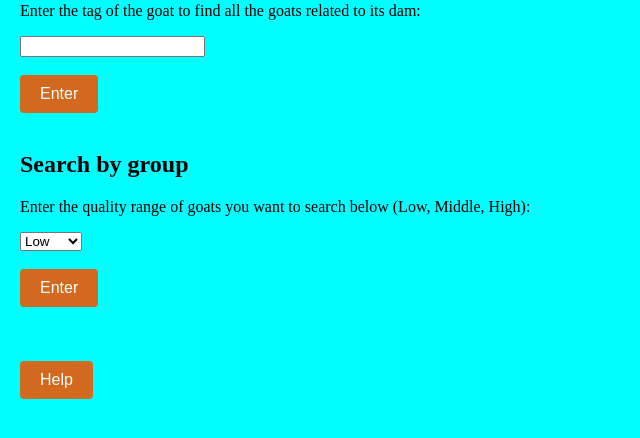
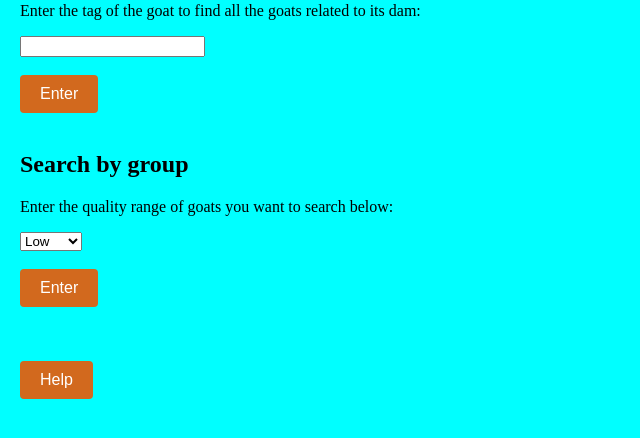
Before and after one commit to KonradW29/ProjectDatabases, a Flask app: page / in a window 1280 px wide. Shown: the part 183-621 px from the top of the page, without its empty margins (0-640 px from the left). Run offline with Flask 3, Linux system fonts and the light colour scheme; some libraries are stand-ins or nearby versions.

Commit message:
Updated html code to make a prompt better

```diff
--- a/templates/UI.html
+++ b/templates/UI.html
@@ -56,7 +56,7 @@
     </div>
     <div>
         <h2>Search by group</h2>
-        <p>Enter the quality range of goats you want to search below (Low, Middle, High):</p>
+        <p>Enter the quality range of goats you want to search below:</p>
     </div>
     <div>
         <form action = "/SearchGroup" method="POST">
```
